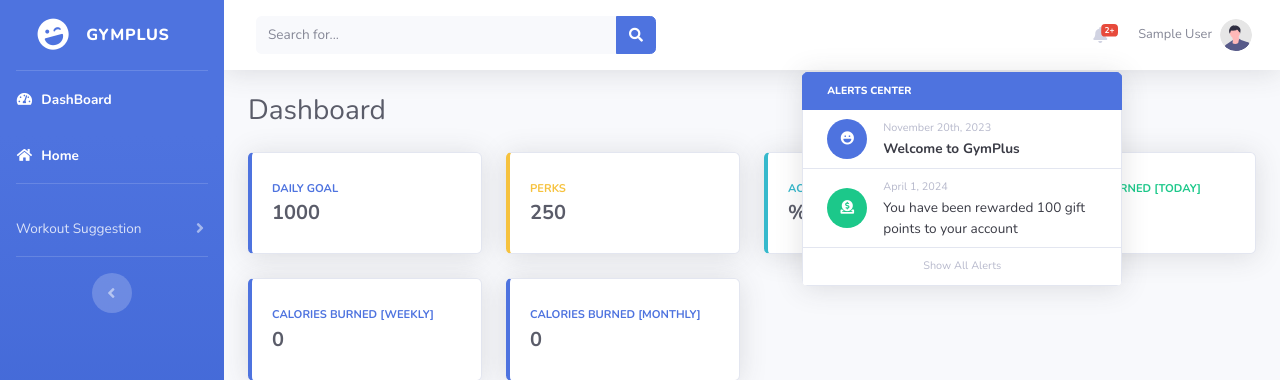
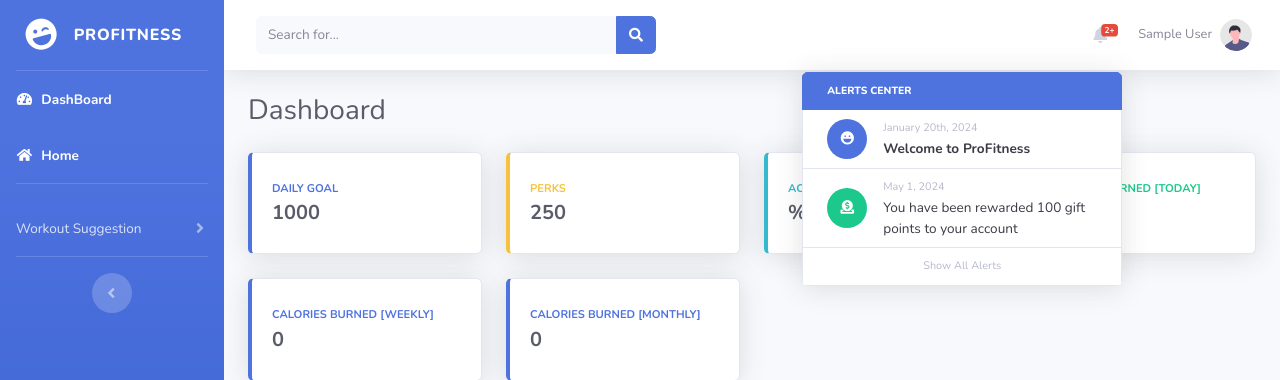
Before and after one commit to phatch9/ProFitness, a Flask app: page /user in a window 1280 px wide, after a click on "2+". Shown: the top 380 px of the page. Run offline with Flask 2, Linux system fonts and the light colour scheme; the visitor is signed in with stand-in values (Sample User, id 1); data comes from the database, SQL or seed files in the repository; some libraries are stand-ins or nearby versions.

Commit message:
made changes on contents

```diff
--- a/fitness/templates/base.html
+++ b/fitness/templates/base.html
@@ -186,7 +186,7 @@
                 </a>
               </li>
               <!-- <li class="list-inline-item">
-                <a href="https://github.com/phatch9/GymPlus">
+                <a href="https://github.com/phatch9/ProFitness">
                   <span class="fa-stack fa-lg">
                     <i class="fas fa-circle fa-stack-2x"></i>
                     <i class="fab fa-github fa-stack-1x fa-inverse"></i>
--- a/fitness/templates/index.html
+++ b/fitness/templates/index.html
@@ -10,9 +10,9 @@
 {% if not current_user.is_authenticated %}
 <div class="home__unauthenticated">
     <div class="home__intro">
-    <img src="../static/img/fitpal" alt="FitPal logo" class="home__img" />
+    <img src="../static/img/fitpal" alt="ProFitness logo" class="home__img" />
     <div class="home__text">
-        <h1 class="home__brand">GymPlus</h1>
+        <h1 class="home__brand">ProFitness</h1>
         <p class="home__tagline">First Work-Out Metaverse<br>Learn to get healthier!</p>
         <ul class="home__feature-list">
         <li class="home__list">Dashboard</li>
@@ -42,7 +42,7 @@
 {% else %}
 <div class="home__authenticated">
     <div class="home__data_container">
-    <h1 class="home__title">GymPlus</h1>
+    <h1 class="home__title">ProFitness</h1>
     <p class="home__subtitle">Welcome Back</p>
     <ul class="home__list_container">
         <li class="home__list"><a class="home__link" href="/user">Dashboard</a></li>
--- a/fitness/templates/signup.html
+++ b/fitness/templates/signup.html
@@ -111,7 +111,7 @@
     <form action="/signup" method="POST">
     	{{ form.hidden_tag() }}
 		<h2>Register</h2>
-		<p class="hint-text">Create your account with GymPlus</p>
+		<p class="hint-text">Create your account </p>
         <div class="form-group">
 			{{ form.first_name.label(class="form-control-label") }}
 			{% if form.first_name.errors %}
--- a/fitness/templates/user_dashboard_template.html
+++ b/fitness/templates/user_dashboard_template.html
@@ -51,7 +51,7 @@
           <div class="sidebar-brand-icon rotate-n-15">
             <i class="fas fa-laugh-wink"></i>
           </div>
-          <div class="sidebar-brand-text mx-3">GymPlus</div>
+          <div class="sidebar-brand-text mx-3">ProFitness</div>
         </a>
 
         <!-- Divider -->
@@ -190,8 +190,8 @@
                       </div>
                     </div>
                     <div>
-                      <div class="small text-gray-500">November 20th, 2023</div>
-                      <span class="font-weight-bold">Welcome to GymPlus</span>
+                      <div class="small text-gray-500">January 20th, 2024</div>
+                      <span class="font-weight-bold">Welcome to ProFitness</span>
                     </div>
                   </a>
                   <a class="dropdown-item d-flex align-items-center" href="#">
@@ -201,7 +201,7 @@
                       </div>
                     </div>
                     <div>
-                      <div class="small text-gray-500">April 1, 2024</div>
+                      <div class="small text-gray-500">May 1, 2024</div>
                       You have been rewarded 100 gift points to your account
                     </div>
                   </a>
--- a/myapp/templates/base.html
+++ b/myapp/templates/base.html
@@ -35,7 +35,7 @@
 	</head>
 	<body>
 	<nav class="navbar navbar-expand-lg navbar-light bg-light">
-		<a class="navbar-brand" href="/">GymPlus</a>
+		<a class="navbar-brand" href="/">ProFitness</a>
 		<button class="navbar-toggler" type="button" data-toggle="collapse" data-target="#navbarSupportedContent" aria-controls="navbarSupportedContent" aria-expanded="false" aria-label="Toggle navigation">
 		  <span class="navbar-toggler-icon"></span>
 		</button>
```
